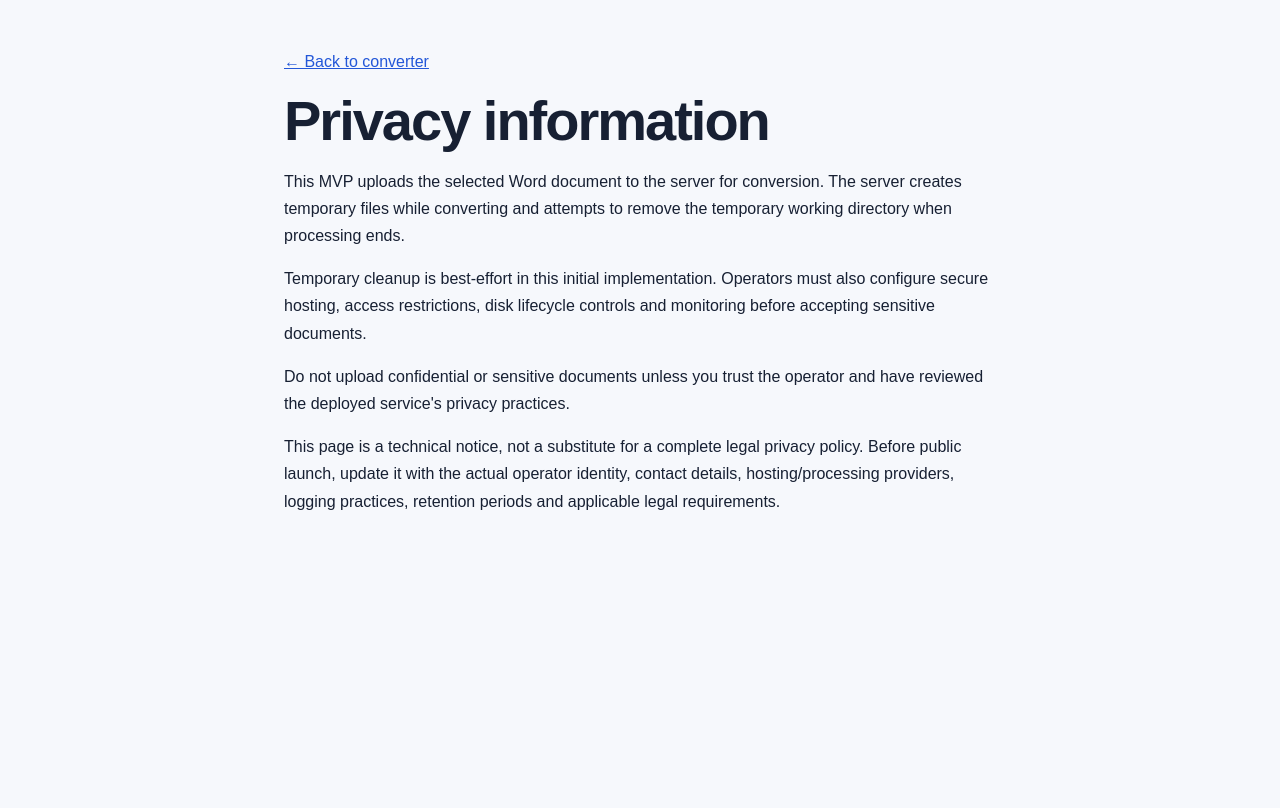
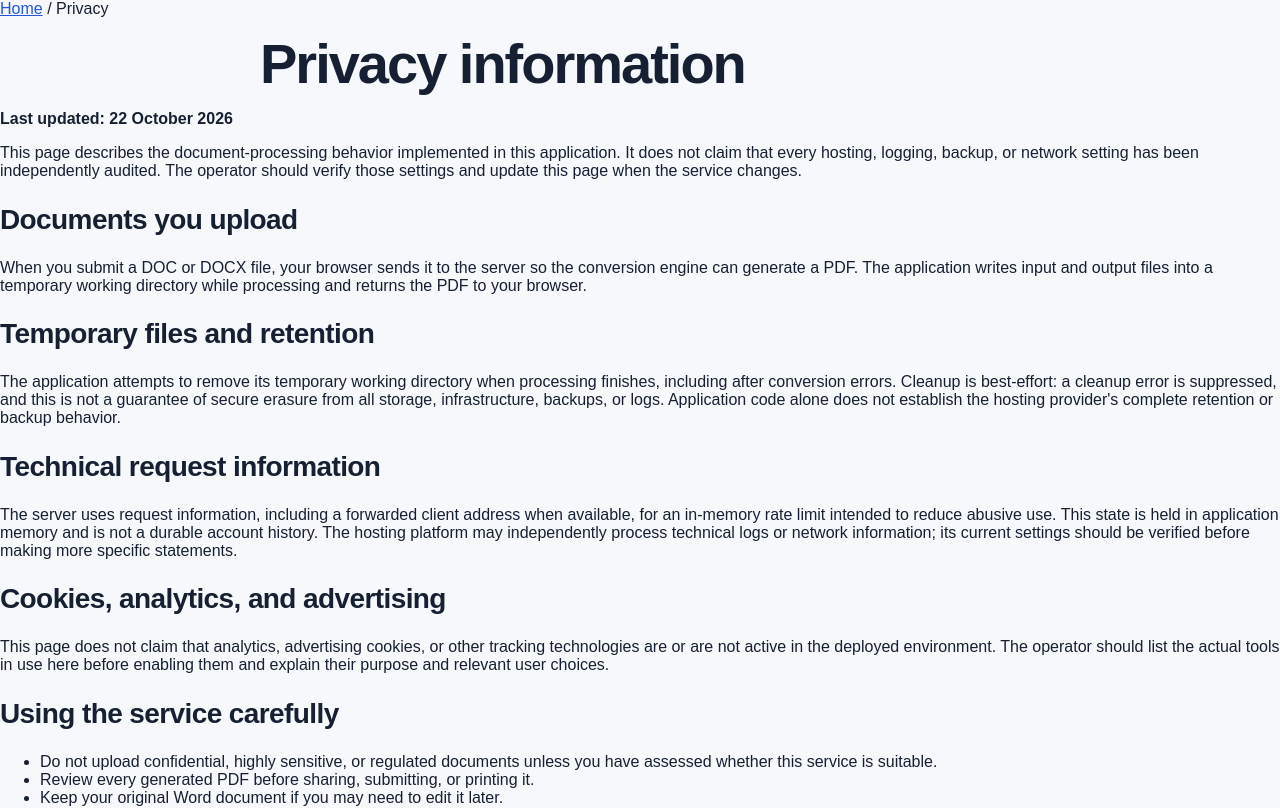
Before and after one commit to Monupatel62/doc-to-pdf, a Next.js app: page /privacy in a window 1280 px wide. Shown: the top 808 px of the page. Built offline with nearby package versions, Linux system fonts and the light colour scheme; no server answers.

Commit message:
content: clarify privacy and file processing disclosures

```diff
--- a/app/privacy/page.tsx
+++ b/app/privacy/page.tsx
@@ -1,18 +1,17 @@
 import type { Metadata } from "next";
 import Link from "next/link";
-
-export const metadata: Metadata = {
-  title: "Privacy Information | Doc to PDF",
-  description: "Learn how uploaded documents are processed by Doc to PDF."
-};
-
+export const metadata: Metadata = { title: "Privacy Information | Doc to PDF", description: "Understand how Doc to PDF processes uploaded Word documents and the limits of temporary-file cleanup.", alternates: { canonical: "/privacy" } };
 export default function PrivacyPage() {
-  return <main style={{ maxWidth: 760, margin: "48px auto", padding: "0 24px", fontFamily: "Arial, sans-serif", lineHeight: 1.7 }}>
-    <Link href="/">← Back to converter</Link>
-    <h1>Privacy information</h1>
-    <p>This MVP uploads the selected Word document to the server for conversion. The server creates temporary files while converting and attempts to remove the temporary working directory when processing ends.</p>
-    <p>Temporary cleanup is best-effort in this initial implementation. Operators must also configure secure hosting, access restrictions, disk lifecycle controls and monitoring before accepting sensitive documents.</p>
-    <p>Do not upload confidential or sensitive documents unless you trust the operator and have reviewed the deployed service&apos;s privacy practices.</p>
-    <p>This page is a technical notice, not a substitute for a complete legal privacy policy. Before public launch, update it with the actual operator identity, contact details, hosting/processing providers, logging practices, retention periods and applicable legal requirements.</p>
+  return <main className="guidePage">
+    <nav aria-label="Breadcrumb"><Link href="/">Home</Link> / Privacy</nav>
+    <h1>Privacy information</h1><p><strong>Last updated: 22 October 2026</strong></p>
+    <p>This page describes the document-processing behavior implemented in this application. It does not claim that every hosting, logging, backup, or network setting has been independently audited. The operator should verify those settings and update this page when the service changes.</p>
+    <h2>Documents you upload</h2><p>When you submit a DOC or DOCX file, your browser sends it to the server so the conversion engine can generate a PDF. The application writes input and output files into a temporary working directory while processing and returns the PDF to your browser.</p>
+    <h2>Temporary files and retention</h2><p>The application attempts to remove its temporary working directory when processing finishes, including after conversion errors. Cleanup is best-effort: a cleanup error is suppressed, and this is not a guarantee of secure erasure from all storage, infrastructure, backups, or logs. Application code alone does not establish the hosting provider's complete retention or backup behavior.</p>
+    <h2>Technical request information</h2><p>The server uses request information, including a forwarded client address when available, for an in-memory rate limit intended to reduce abusive use. This state is held in application memory and is not a durable account history. The hosting platform may independently process technical logs or network information; its current settings should be verified before making more specific statements.</p>
+    <h2>Cookies, analytics, and advertising</h2><p>This page does not claim that analytics, advertising cookies, or other tracking technologies are or are not active in the deployed environment. The operator should list the actual tools in use here before enabling them and explain their purpose and relevant user choices.</p>
+    <h2>Using the service carefully</h2><ul><li>Do not upload confidential, highly sensitive, or regulated documents unless you have assessed whether this service is suitable.</li><li>Review every generated PDF before sharing, submitting, or printing it.</li><li>Keep your original Word document if you may need to edit it later.</li></ul>
+    <h2>Operator and contact details</h2><p>The site owner must publish a real operator or publisher identity and a working contact method here. Those details have not been added because they must be confirmed by the owner, not guessed. Before treating this as a final public privacy policy, confirm hosting and processing providers, applicable retention periods, active analytics or advertising tools, and legal obligations.</p>
+    <p>Return to the <Link href="/">converter</Link> or read the <Link href="/doc-to-pdf">DOC</Link> and <Link href="/docx-to-pdf">DOCX</Link> guides.</p>
   </main>;
 }
```
